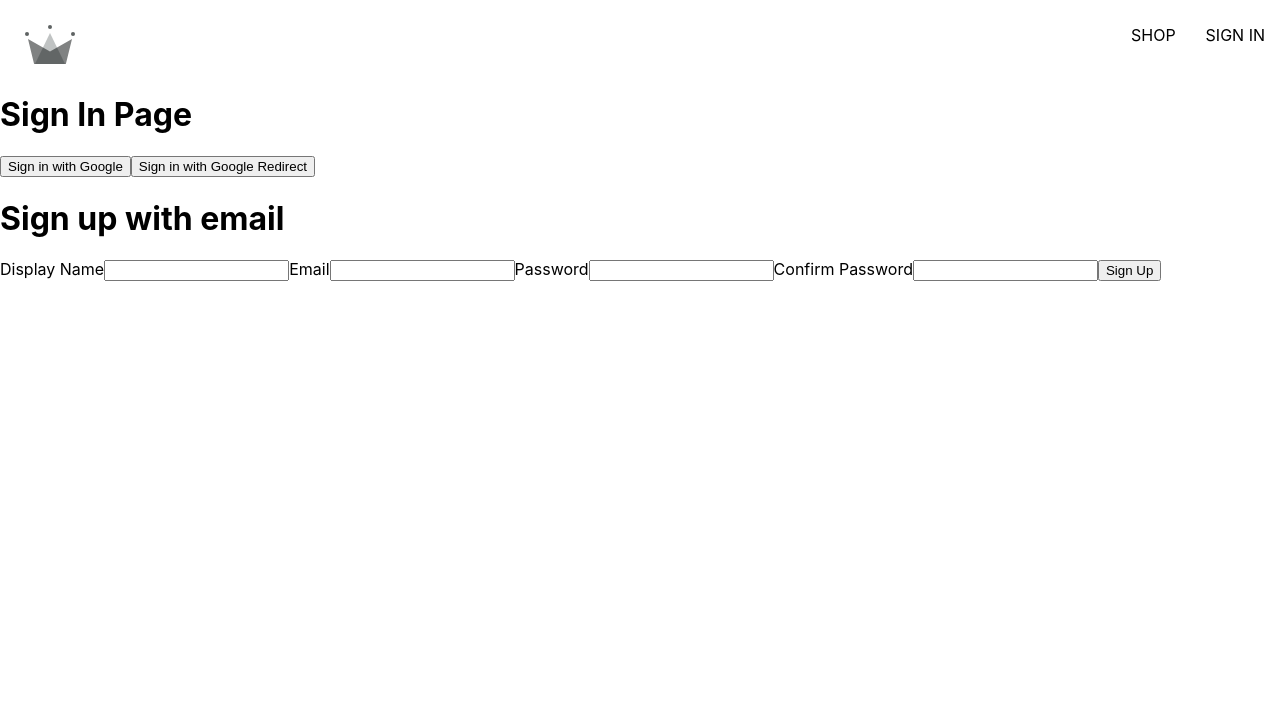
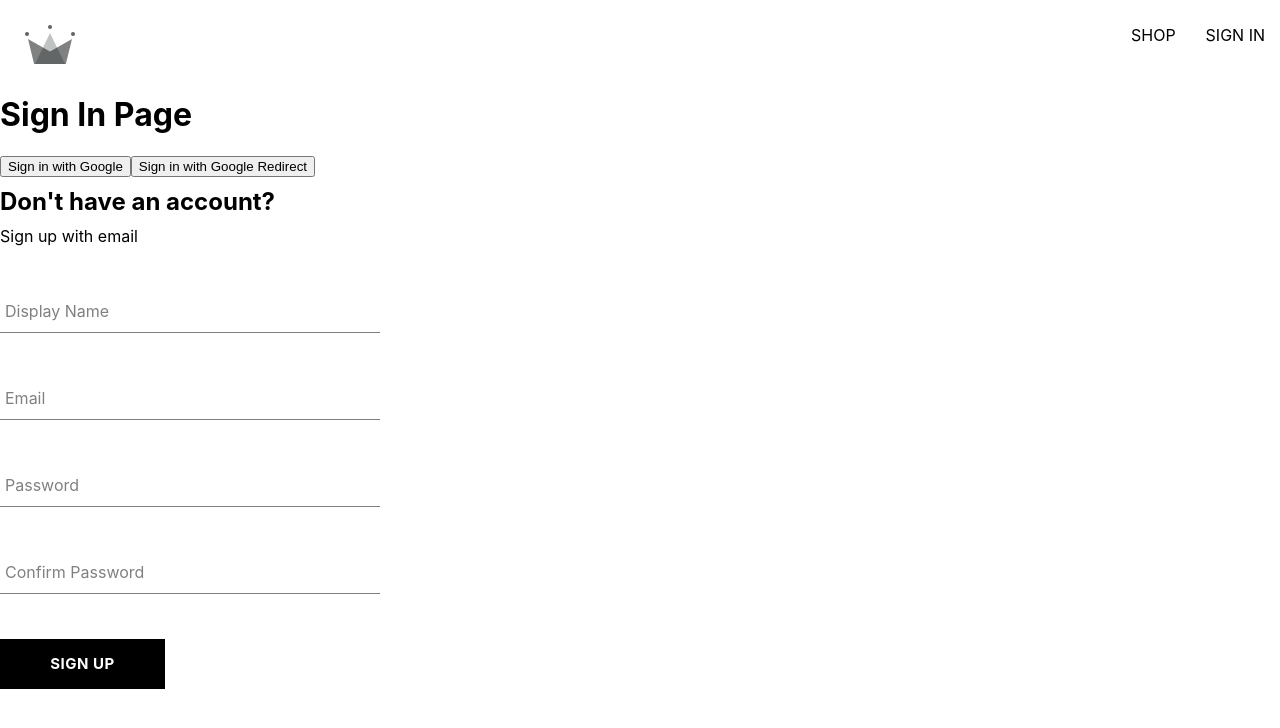
Before and after one commit to Arioum/clothing-commerce, a React (Create React App) app: page /sign-in in a window 1280 px wide. Shown: the top 728 px of the page. Built offline with nearby package versions, Linux system fonts and the light colour scheme.

Commit message:
sign in component styles

```diff
--- /dev/null
+++ b/src/components/form-input/form-input.component.jsx
@@ -0,0 +1,14 @@
+import './form-input.styles.scss';
+
+const FormInput = ({ label, ...otherProps }) => {
+  return (
+    <div className="group">
+      <input className="form-input" {...otherProps} />
+      {label &&
+        <label className={`${otherProps.value.length ? 'shrink' : ''} form-input-label`}>{label}</label>
+      }
+    </div>
+  )
+}
+
+export default FormInput
--- /dev/null
+++ b/src/components/form-input/form-input.styles.scss
@@ -0,0 +1,54 @@
+$sub-color: grey;
+$main-color: black;
+
+@mixin shrinkLabel {
+  top: -14px;
+  font-size: 12px;
+  color: $main-color;
+}
+
+.group {
+  position: relative;
+  margin: 45px 0;
+
+  .form-input {
+    background: none;
+    background-color: white;
+    color: $sub-color;
+    font-size: 18px;
+    padding: 10px 10px 10px 5px;
+    display: block;
+    width: 100%;
+    border: none;
+    border-radius: 0;
+    border-bottom: 1px solid $sub-color;
+    margin: 25px 0;
+
+    &:focus {
+      outline: none;
+    }
+
+    &:focus~.form-input-label {
+      @include shrinkLabel();
+    }
+  }
+
+  input[type='password'] {
+    letter-spacing: 0.3em;
+  }
+
+  .form-input-label {
+    color: $sub-color;
+    font-size: 16px;
+    font-weight: normal;
+    position: absolute;
+    pointer-events: none;
+    left: 5px;
+    top: 10px;
+    transition: 300ms ease all;
+
+    &.shrink {
+      @include shrinkLabel();
+    }
+  }
+}
--- a/src/components/sign-up-form/sign-up-form.component.jsx
+++ b/src/components/sign-up-form/sign-up-form.component.jsx
@@ -1,4 +1,8 @@
 import { useState } from "react";
+import FormInput from "../form-input/form-input.component";
+import Button from "../../routes/button/button.component";
+import { createAuthUserWithEmailAndPassword, createUserDocumentFromAuth } from "../../utils/firebase/firebase.utils";
+import './sign-up-form.styles.scss';
 
 const defaultFormFields = {
   displayName: '',
@@ -11,6 +15,30 @@
   const [formFields, setFormFields] = useState(defaultFormFields);
   const { displayName, email, password, confirmPassword } = formFields;
 
+  const resetFormFields = () => {
+    setFormFields(defaultFormFields);
+  }
+
+  const handleSubmit = async (event) => {
+    event.preventDefault();
+
+    if (password !== confirmPassword) {
+      alert("password do not match")
+      return;
+    }
+
+    try {
+      const { user } = await createAuthUserWithEmailAndPassword(email, password);
+      await createUserDocumentFromAuth(user, { displayName });
+    } catch (error) {
+      if (error.code === 'auth/email-already-in-use') {
+        alert('Cannot create user, email already in use');
+      } else {
+        console.log("user creation error", error);
+      }
+    }
+  }
+
   const handleChange = (event) => {
     const { name, value } = event.target;
 
@@ -18,22 +46,15 @@
   }
 
   return (
-    <div>
-      <h1>Sign up with email</h1>
-      <form action="">
-        <label htmlFor="display-name">Display Name</label>
-        <input type="text" id="display-name" required onChange={handleChange} name="displayName" value={displayName} />
-
-        <label htmlFor="email">Email</label>
-        <input type="email" id="email" required onChange={handleChange} name="email" value={email} />
-
-        <label htmlFor="">Password</label>
-        <input type="password" id="password" required onChange={handleChange} name="password" value={password} />
-
-        <label htmlFor="">Confirm Password</label>
-        <input type="password" id="confirm-password" required onChange={handleChange} name="confirmPassword" value={confirmPassword} />
-
-        <button type="submit">Sign Up</button>
+    <div className="sign-up-container">
+      <h2>Don't have an account?</h2>
+      <span>Sign up with email</span>
+      <form onSubmit={handleSubmit}>
+        <FormInput label="Display Name" type="text" id="displayName" required onChange={handleChange} name="displayName" value={displayName} />
+        <FormInput label="Email" type="email" id="email" required onChange={handleChange} name="email" value={email} />
+        <FormInput label="Password" type="password" id="password" required onChange={handleChange} name="password" value={password} />
+        <FormInput label="Confirm Password" type="password" id="confirmPassword" required onChange={handleChange} name="confirmPassword" value={confirmPassword} />
+        <Button type="submit">Sign Up</Button>
       </form>
     </div>
   );
--- /dev/null
+++ b/src/components/sign-up-form/sign-up-form.styles.scss
@@ -0,0 +1,9 @@
+.sign-up-container {
+  display: flex;
+  flex-direction: column;
+  width: 380px;
+
+  h2 {
+    margin: 10px 0;
+  }
+}
--- /dev/null
+++ b/src/routes/button/button.component.jsx
@@ -0,0 +1,16 @@
+import './button.styles.scss';
+
+const BUTTON_TYPE_CLASSES = {
+  google: 'google-sign-in',
+  inverted: 'inverted'
+}
+
+const Button = ({ children, buttonType, ...otherProps }) => {
+  return (
+    <button className={`button-container ${BUTTON_TYPE_CLASSES[buttonType]}`} {...otherProps}>
+      {children}
+    </button>
+  )
+}
+
+export default Button
--- /dev/null
+++ b/src/routes/button/button.styles.scss
@@ -0,0 +1,46 @@
+.button-container {
+  min-width: 165px;
+  width: auto;
+  height: 50px;
+  letter-spacing: 0.5px;
+  line-height: 50px;
+  padding: 0 35px 0 35px;
+  font-size: 15px;
+  background-color: black;
+  color: white;
+  text-transform: uppercase;
+  font-family: inherit;
+  font-weight: bolder;
+  border: none;
+  cursor: pointer;
+  display: flex;
+  justify-content: center;
+
+  &:hover {
+    background-color: white;
+    color: black;
+    border: 1px solid black;
+  }
+
+  &.google-sign-in {
+    background-color: #4285f4;
+    color: white;
+
+    &:hover {
+      background-color: #357ae8;
+      border: none;
+    }
+  }
+
+  &.inverted {
+    background-color: white;
+    color: black;
+    border: 1px solid black;
+
+    &:hover {
+      background-color: black;
+      color: white;
+      border: none;
+    }
+  }
+}
```
